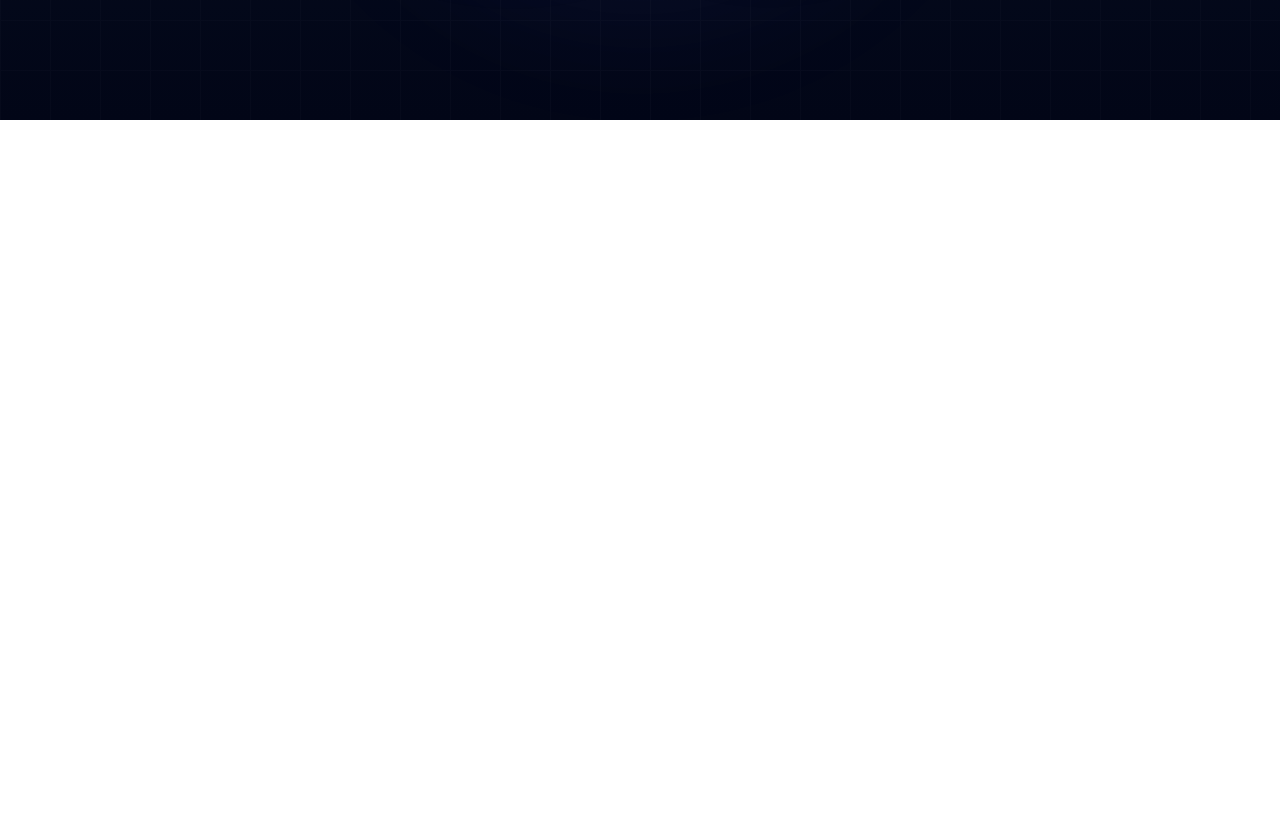
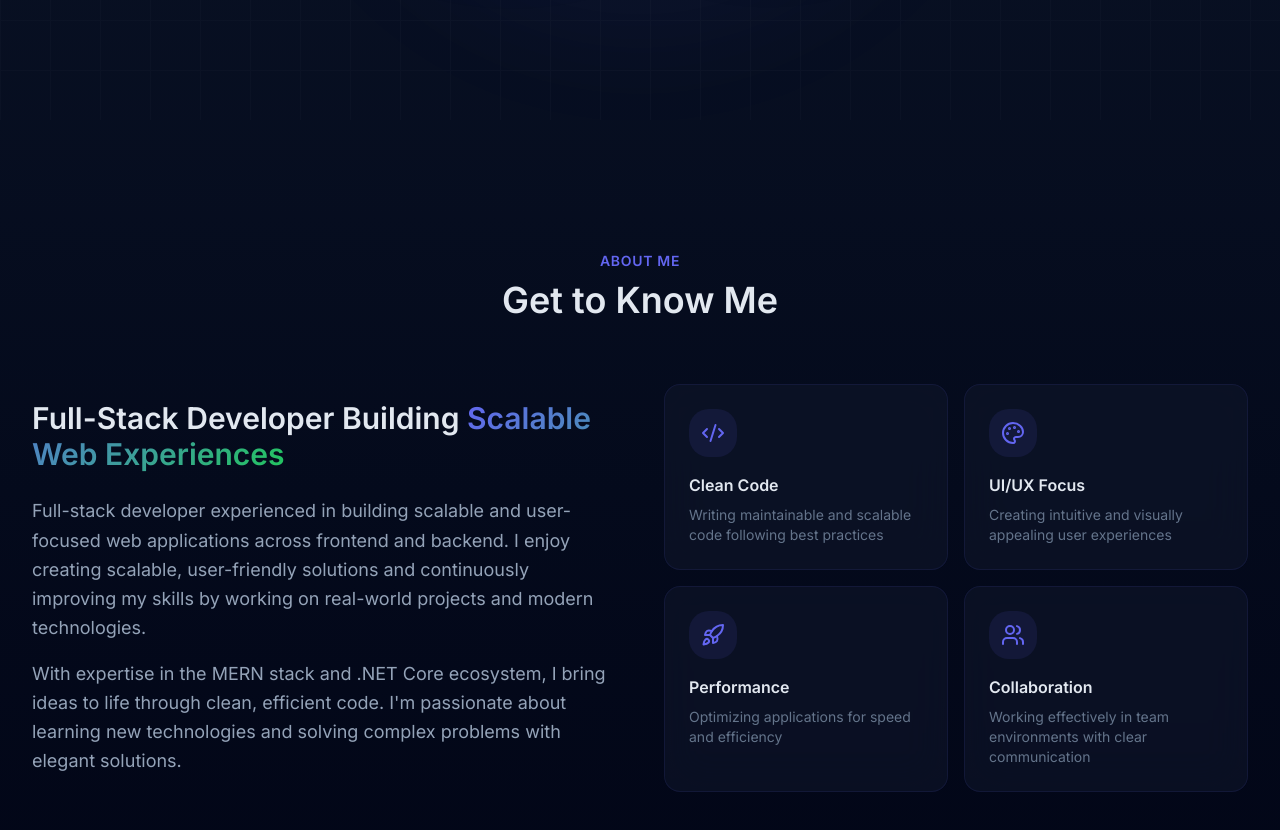
Before and after one commit to userrohit06/Portfolio, a Next.js app: page / in a window 1280 px wide. Shown: the part 680-1510 px from the top of the page. Before the commit the page ends 800 px from the top, so only its background shows below. Built offline with nearby package versions, Linux system fonts and the light colour scheme.

Commit message:
about complete

```diff
--- a/app/page.tsx
+++ b/app/page.tsx
@@ -1,3 +1,4 @@
+import { About } from "@/components/About";
 import Hero from "@/components/Hero";
 import Navbar from "@/components/Navbar";
 
@@ -6,6 +7,7 @@ const Home = () => {
     <div className="min-h-screen bg-gradient-to-b from-[#0f172a] to-[#020617]">
       <Navbar />
       <Hero />
+      <About />
     </div>
   );
 };
--- /dev/null
+++ b/components/About.tsx
@@ -0,0 +1,149 @@
+"use client";
+
+import { motion } from "framer-motion";
+import { Code2, Palette, Rocket, Users } from "lucide-react";
+
+const highlights = [
+  {
+    icon: Code2,
+    title: "Clean Code",
+    description:
+      "Writing maintainable and scalable code following best practices",
+  },
+  {
+    icon: Palette,
+    title: "UI/UX Focus",
+    description: "Creating intuitive and visually appealing user experiences",
+  },
+  {
+    icon: Rocket,
+    title: "Performance",
+    description: "Optimizing applications for speed and efficiency",
+  },
+  {
+    icon: Users,
+    title: "Collaboration",
+    description:
+      "Working effectively in team environments with clear communication",
+  },
+];
+
+const containerVariants = {
+  hidden: { opacity: 0 },
+  visible: {
+    opacity: 1,
+    transition: {
+      staggerChildren: 0.1,
+    },
+  },
+};
+
+const itemVariants = {
+  hidden: { opacity: 0, y: 20 },
+  visible: { opacity: 1, y: 0 },
+};
+
+export function About() {
+  return (
+    <section id="about" className="py-20 md:py-32 relative">
+      <div className="max-w-7xl mx-auto px-4 sm:px-6 lg:px-8">
+        <motion.div
+          initial={{ opacity: 0, y: 20 }}
+          whileInView={{ opacity: 1, y: 0 }}
+          viewport={{ once: true }}
+          transition={{ duration: 0.5 }}
+          className="text-center mb-16"
+        >
+          <span className="text-[#6366f1] text-sm font-semibold uppercase tracking-wider">
+            About Me
+          </span>
+          <h2 className="text-3xl md:text-4xl font-semibold text-[#e2e8f0] mt-2">
+            Get to Know Me
+          </h2>
+        </motion.div>
+
+        <div className="grid lg:grid-cols-2 gap-12 items-center">
+          {/* Text Content */}
+          <motion.div
+            initial={{ opacity: 0, x: -30 }}
+            whileInView={{ opacity: 1, x: 0 }}
+            viewport={{ once: true }}
+            transition={{ duration: 0.5 }}
+          >
+            <h3 className="text-2xl md:text-3xl font-semibold text-[#e2e8f0] mb-6">
+              Full-Stack Developer Building{" "}
+              <span className="gradient-text">Scalable Web Experiences</span>
+            </h3>
+            <div className="space-y-4 text-[#94a3b8] text-lg leading-relaxed">
+              <p>
+                Full-stack developer experienced in building scalable and
+                user-focused web applications across frontend and backend. I
+                enjoy creating scalable, user-friendly solutions and
+                continuously improving my skills by working on real-world
+                projects and modern technologies.
+              </p>
+              <p>
+                With expertise in the MERN stack and .NET Core ecosystem, I
+                bring ideas to life through clean, efficient code. I&apos;m
+                passionate about learning new technologies and solving complex
+                problems with elegant solutions.
+              </p>
+            </div>
+
+            {/* Stats - Publish Later */}
+            {/* <div className="grid grid-cols-3 gap-6 mt-8">
+              <div className="text-center">
+                <div className="text-3xl md:text-4xl font-bold gradient-text">
+                  2+
+                </div>
+                <div className="text-[#64748b] text-sm mt-1">
+                  Years Experience
+                </div>
+              </div>
+              <div className="text-center">
+                <div className="text-3xl md:text-4xl font-bold gradient-text">
+                  15+
+                </div>
+                <div className="text-[#64748b] text-sm mt-1">
+                  Projects Completed
+                </div>
+              </div>
+              <div className="text-center">
+                <div className="text-3xl md:text-4xl font-bold gradient-text">
+                  10+
+                </div>
+                <div className="text-[#64748b] text-sm mt-1">Technologies</div>
+              </div>
+            </div> */}
+          </motion.div>
+
+          {/* Highlight Cards */}
+          <motion.div
+            variants={containerVariants}
+            initial="hidden"
+            whileInView="visible"
+            viewport={{ once: true }}
+            className="grid grid-cols-2 gap-4"
+          >
+            {highlights.map((item, index) => (
+              <motion.div
+                key={index}
+                variants={itemVariants}
+                whileHover={{ scale: 1.02, y: -5 }}
+                className="glass-card rounded-2xl p-6 transition-all duration-300"
+              >
+                <div className="w-12 h-12 rounded-xl bg-[#6366f1]/10 flex items-center justify-center mb-4">
+                  <item.icon className="w-6 h-6 text-[#6366f1]" />
+                </div>
+                <h4 className="text-[#e2e8f0] font-semibold mb-2">
+                  {item.title}
+                </h4>
+                <p className="text-[#64748b] text-sm">{item.description}</p>
+              </motion.div>
+            ))}
+          </motion.div>
+        </div>
+      </div>
+    </section>
+  );
+}
```
